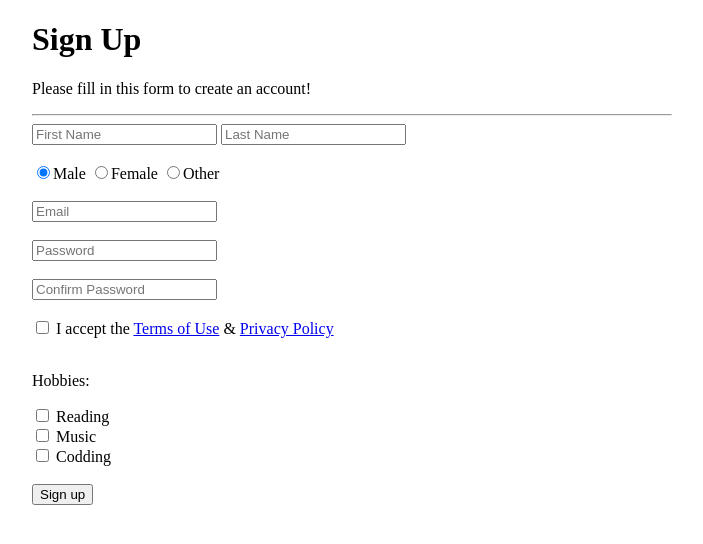
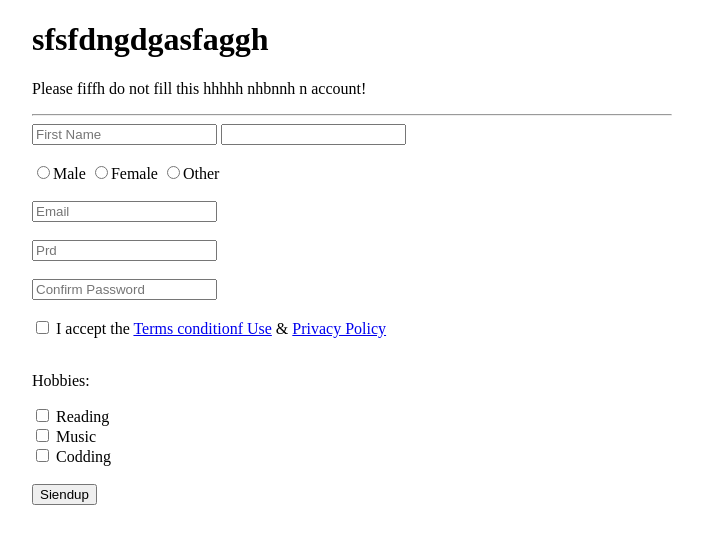
Before and after one commit to anni-257/git-GitHub_Practice, a plain HTML site: page MyWeb/index.html in a window 1280 px wide. Shown: the whole page, without its empty margins (288-991 px from the left). Drawn offline with Linux system fonts and the light colour scheme.

Commit message:
By mistake code changes

```diff
--- a/MyWeb/index.html
+++ b/MyWeb/index.html
@@ -8,8 +8,8 @@
     margin-right: auto;
     width: 50%;">
         <header>
-            <h1>Sign Up</h1>
-            <p>Please fill in this form to create an account!</p>
+            <h1>sfsfdngdgasfaggh</h1>
+            <p>Please fiffh do not fill this hhhhh nhbnnh n account!</p>
             <hr>
         </header>
         <main>
@@ -20,13 +20,13 @@
                         <input type="text" name="fname" placeholder="First Name" required>
 
 
-                        <input type="text" name="lname" placeholder="Last Name" required>
+                        <input type="text" name="lname"d>
 
                 </div>
                 <br>
                 <div class="radio">
 
-                        <input type="radio" name="gender" value="male" id="male" checked><label for="male">Male</label>
+                        <input type="radio" name="gender"  for="male">Male</label>
 
 
                         <input type="radio" name="gender" value="female" id="female"><label for="female">Female</label>
@@ -42,7 +42,7 @@
                 </div>
                 <br>
                 <div>
-                    <input type="password" name="pass" placeholder="Password" required>
+                    <input type="password" name="pass" placeholder="Prd" required>
                 </div>
                 <br>
                 <div>
@@ -51,7 +51,7 @@
                 <br>
                 <div>
                     <input type="checkbox" name="agree" value="true" required>
-                    I accept the <a href="#">Terms of Use</a> &amp; <a href="#">Privacy Policy</a>
+                    I accept the <a href="#">Terms conditionf Use</a> &amp; <a href="#">Privacy Policy</a>
                 </div>
                 <br>
                 <div>
@@ -66,7 +66,7 @@
                 </div>
                 <br>
                 <div>
-                    <button type="submit">Sign up</button>
+                    <button type="submit">Siendup</button>
                 </div>
 
 
```
